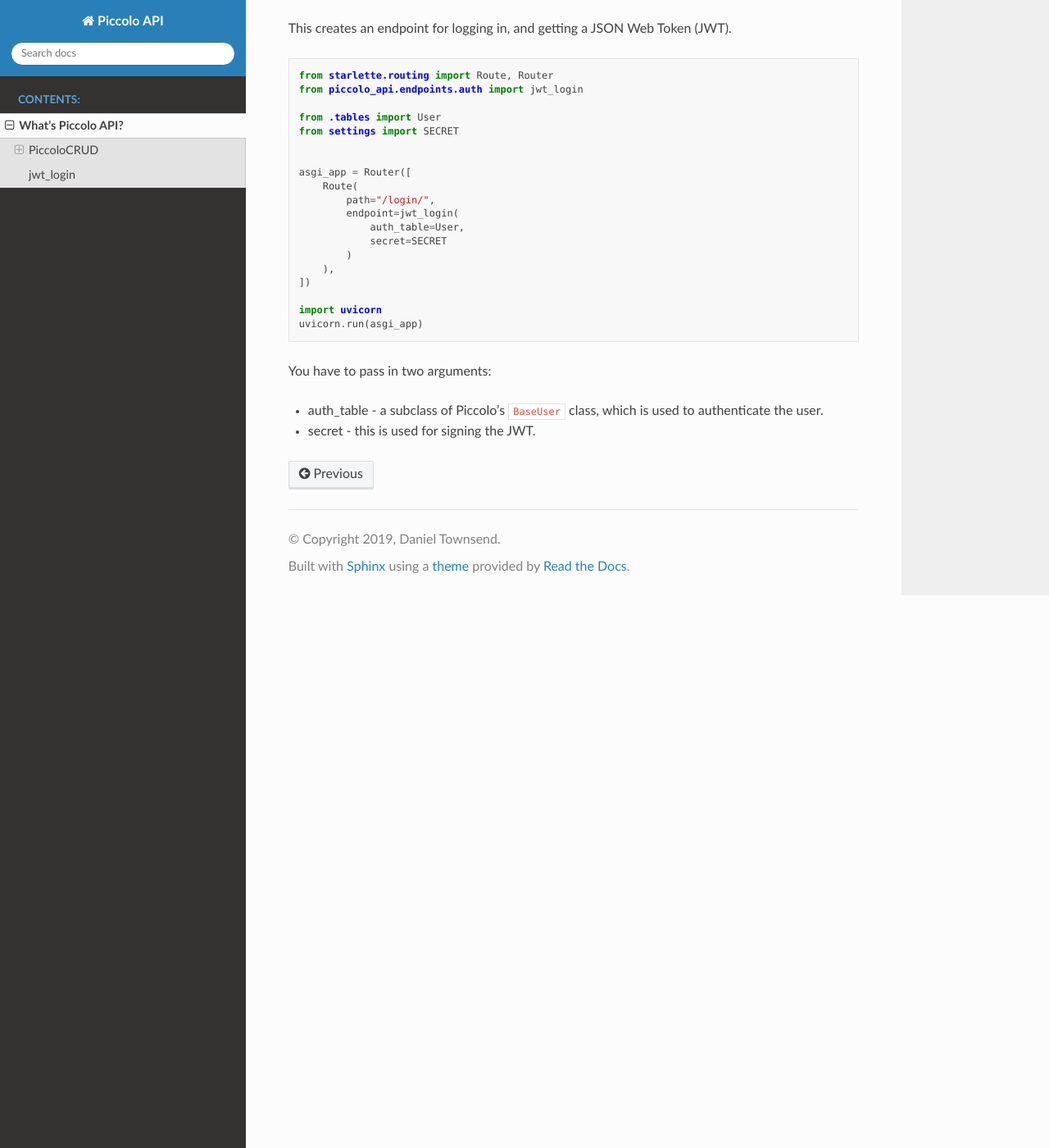
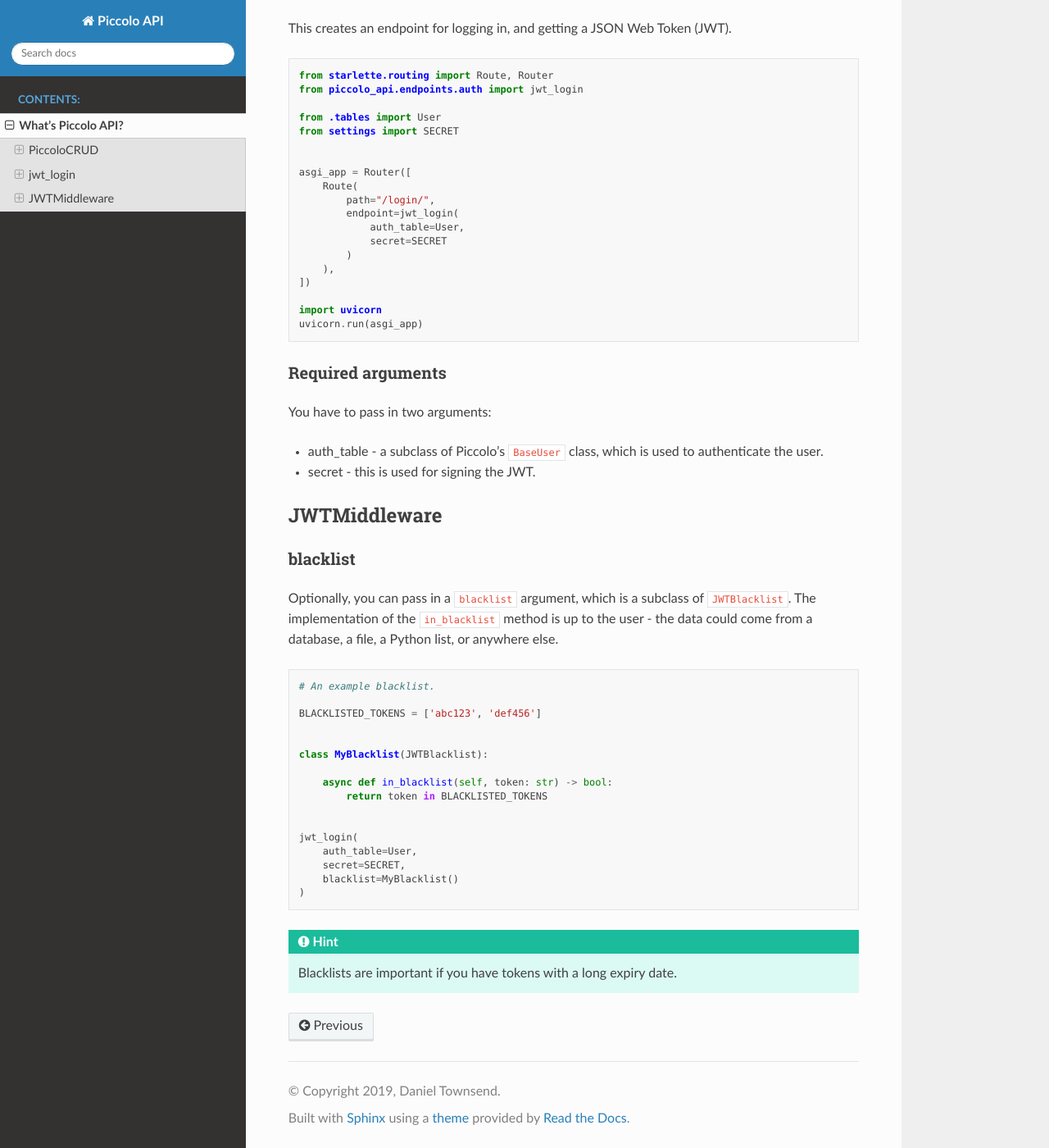
Before and after one commit to piccolo-orm/piccolo_api, a Sphinx documentation site: the page built from docs/source/introduction.rst, in a window 1280 px wide and 1400 px high, scrolled down 1426 px. Shown: the whole window at 82% size. Built offline with Sphinx 7.4.7 and the Read the Docs theme 2.0.0, drawn with Linux system fonts in a browser that asks for light colours.

Commit message:
added blacklist to JWTMiddleware

```diff
--- a/docs/source/introduction.rst
+++ b/docs/source/introduction.rst
@@ -96,10 +96,45 @@
     import uvicorn
     uvicorn.run(asgi_app)
 
+Required arguments
+~~~~~~~~~~~~~~~~~~
+
 You have to pass in two arguments:
 
 * auth_table - a subclass of Piccolo's ``BaseUser`` class, which is used to
   authenticate the user.
 * secret - this is used for signing the JWT.
 
+JWTMiddleware
+-------------
+
+blacklist
+~~~~~~~~~
+
+Optionally, you can pass in a ``blacklist`` argument, which is a subclass of
+``JWTBlacklist``. The implementation of the ``in_blacklist`` method is up to
+the user - the data could come from a database, a file, a Python list, or
+anywhere else.
+
+.. code-block:: python
+
+    # An example blacklist.
+
+    BLACKLISTED_TOKENS = ['abc123', 'def456']
+
+
+    class MyBlacklist(JWTBlacklist):
+
+        async def in_blacklist(self, token: str) -> bool:
+            return token in BLACKLISTED_TOKENS
+
+
+    jwt_login(
+        auth_table=User,
+        secret=SECRET,
+        blacklist=MyBlacklist()
+    )
+
+.. hint:: Blacklists are important if you have tokens with a long expiry date.
+
 .. todo - show example POST using requests
```
Also changed, not shown: 3 other files.
